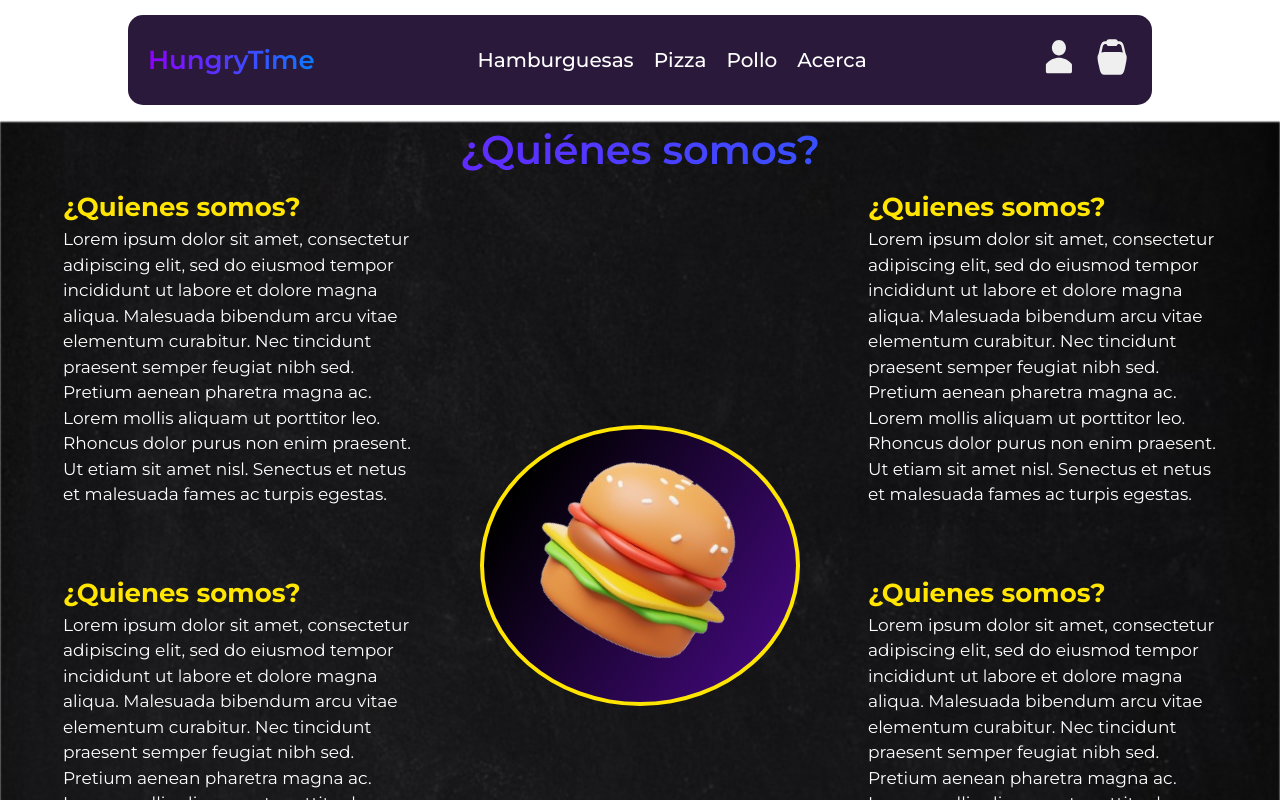
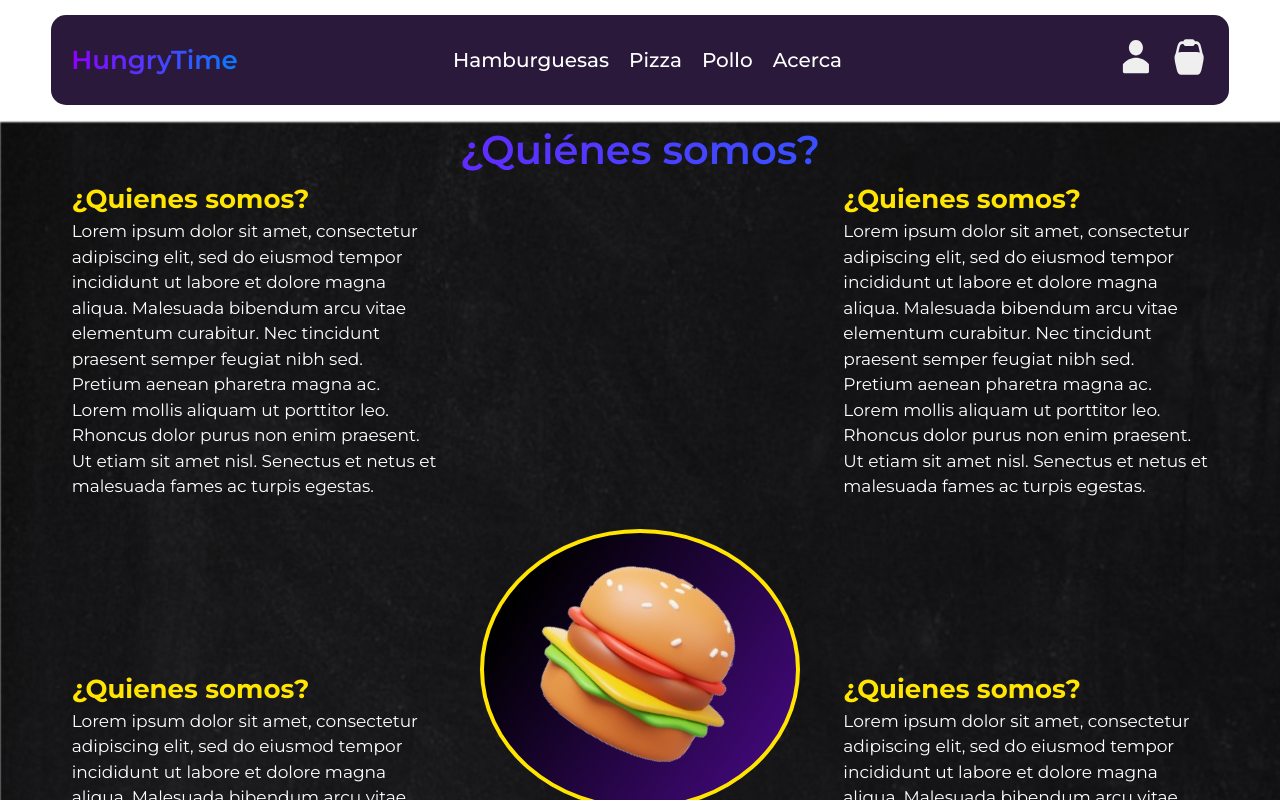
Before and after one commit to No-Country/s13-22-n-node-react, a React (Vite) app in the folder Frontend/s13-22-client-side/: page / in a window 1280 px wide. Shown: the top 800 px of the page. Built offline with nearby package versions, Linux system fonts and the light colour scheme.

Commit message:
se ajustan estilos responsive

```diff
--- a/Frontend/s13-22-client-side/src/components/AboutUs/AboutUs.css
+++ b/Frontend/s13-22-client-side/src/components/AboutUs/AboutUs.css
@@ -6,12 +6,12 @@
   background-size: cover;
     background-image: url(../../../public/img/About\ Bg.png);
     display: grid;
-  grid-template-columns: repeat(auto, 1fr);
     gap: 0;
-  min-height: 100dvh;
+    min-height: 100vh;
     height: auto;
-  align-content: space-evenly;
     padding: 0 5rem;
+    justify-items: stretch;
+    align-content: space-between;
 }
 
 .subtitle-about-us {
@@ -21,7 +21,7 @@
 /* section quienes somos */
 .section-somos {
   display: flex;
-  column-gap: 5rem;
+    column-gap: 0;
     align-items: center;
     justify-content: space-around;
     flex-wrap: wrap;
@@ -34,6 +34,8 @@
   display: flex;
     justify-content: center;
     align-items: center;
+    width: 32rem;
+    height: 32rem;
 }
 
 .gradient-text {
@@ -45,9 +47,10 @@
 }
 
 .card-somos {
-  padding: 0.8em;
-  margin-bottom: 5rem;
-  min-width: 32rem;
+      /* padding: 0.8em; */
+      margin-bottom: 17rem;
+      min-width: 34rem;
+      max-width: 47rem;
 }
 
 .yellow-subtitle {
--- a/Frontend/s13-22-client-side/src/components/Header/Header.css
+++ b/Frontend/s13-22-client-side/src/components/Header/Header.css
@@ -8,7 +8,7 @@
   .header__container {
     display: flex;
     z-index: 50;
-    width: 80%;
+    width: 92%;
     align-self: center;
     padding: 2rem;
     position: fixed;
@@ -77,33 +77,7 @@
     display: none;
   }
   @media screen and (max-width: 776px) {
-      .hamburger {
-          display: block;
-          z-index: 50;
-        }
-        .panel {
-          position: fixed;
-          min-width: 100vw;
-          min-height: 100vh;
-          text-align: center;
-          z-index: 50;
-          top: 0;
-          right: 0;
-          flex-direction: column;
-          position: fixed;
-          background: #11021c;
-          transform: translate(-100%, 0%);
-          top: 0;
-          transition: 0.6s ease;
-          width: 100%;
-          border-radius: 14px;
-        }
-        .panel.is-active {
-          display: flex;
-          transform: translate(0, 0);
-          align-items: flex-start;
-          padding-top: 121px;
-        }
+
     .header__container {
       z-index: 50;
       width: 84%;
@@ -123,19 +97,37 @@
       width: auto;
     }
 
-    .hamburger-inner,
-    .hamburger-inner:after,
-    .hamburger-inner:before {
-      background-color: var(--main-color);
-    }
-    .hamburger.is-active .hamburger-inner,
-    .hamburger.is-active .hamburger-inner:after,
-    .hamburger.is-active .hamburger-inner:before {
-      background-color: #ffe500;
-    }
+
   }
 
   @media screen and (max-width: 845px) {
+    .hamburger {
+      display: block;
+      z-index: 50;
+    }
+    .panel {
+      position: fixed;
+      min-width: 100vw;
+      min-height: 100vh;
+      text-align: center;
+      z-index: 50;
+      top: 0;
+      right: 0;
+      flex-direction: column;
+      position: fixed;
+      background: #11021c;
+      transform: translate(-100%, 0%);
+      top: 0;
+      transition: 0.6s ease;
+      width: 100%;
+      border-radius: 14px;
+    }
+    .panel.is-active {
+      display: flex;
+      transform: translate(0, 0);
+      align-items: flex-start;
+      padding-top: 121px;
+    }
     .header__container {
       z-index: 1;
       width: 84%;
@@ -157,4 +149,14 @@
     padding-top: 121px;
     width: 100%;
     }
+    .hamburger-inner,
+    .hamburger-inner:after,
+    .hamburger-inner:before {
+      background-color: var(--main-color);
+    }
+    .hamburger.is-active .hamburger-inner,
+    .hamburger.is-active .hamburger-inner:after,
+    .hamburger.is-active .hamburger-inner:before {
+      background-color: #ffe500;
+    }
   }
--- /dev/null
+++ b/Frontend/s13-22-client-side/src/error-page.jsx
@@ -0,0 +1,12 @@
+import { Link } from "react-router-dom"
+const ErrorPage = ()=>{
+    return (
+        <>
+        <h1>Paagina no encontrada</h1>
+        <Link to="/">
+            Volver
+        </Link>
+        </>
+    )
+}
+export default ErrorPage;
```
Also changed, not shown: Frontend/s13-22-client-side/src/main.jsx (+2 -11 lines), Frontend/s13-22-client-side/src/routes/About.jsx (deleted, +0 -12 lines). Lines whose indentation alone changed are shown as unchanged.
